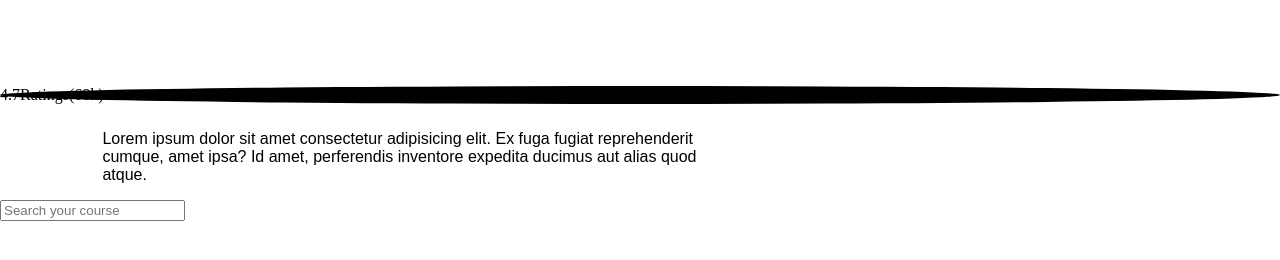
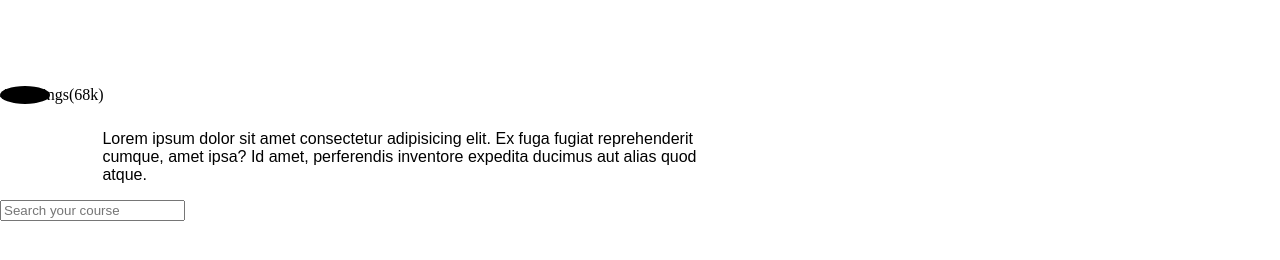
Before and after one commit to rwemamiguel/rwema_bright_school, a plain HTML site: page index.html in a window 1280 px wide. Shown: the part 466-726 px from the top of the page. Drawn offline with Linux system fonts and the light colour scheme.

Commit message:
Rwema Miguel & Mugisha Divin

```diff
--- a/style.css
+++ b/style.css
@@ -53,9 +53,11 @@ a {
     font-family: sans-serif;
 }
 .circle {
-    border-radius: 50%;
+    border-radius: 50% 50%;
     background-color: black;
-    width: 100%;
+    width: 50px;
+    height: 10%;
+
 }
 .image{
     position: relative;
```
